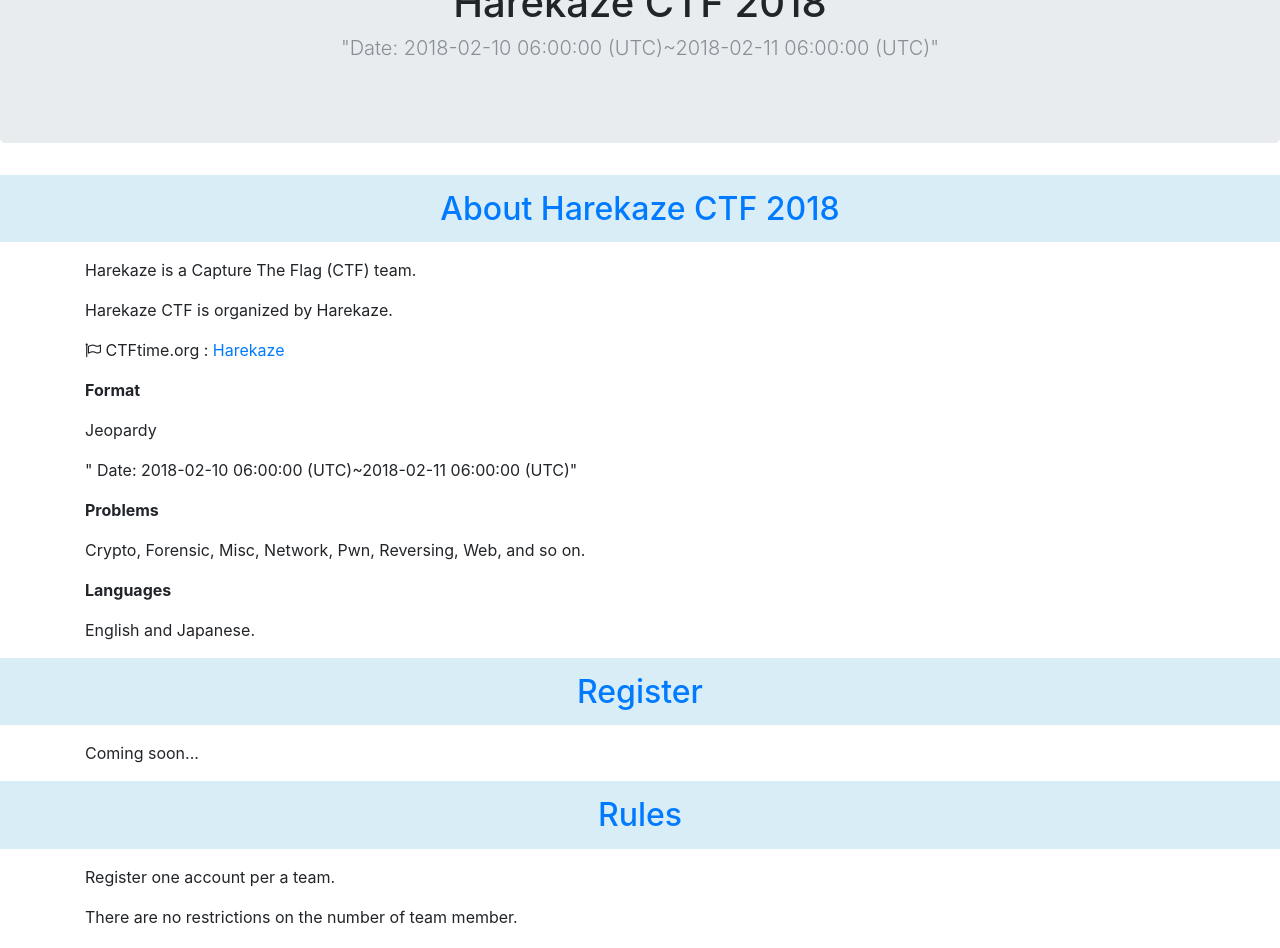
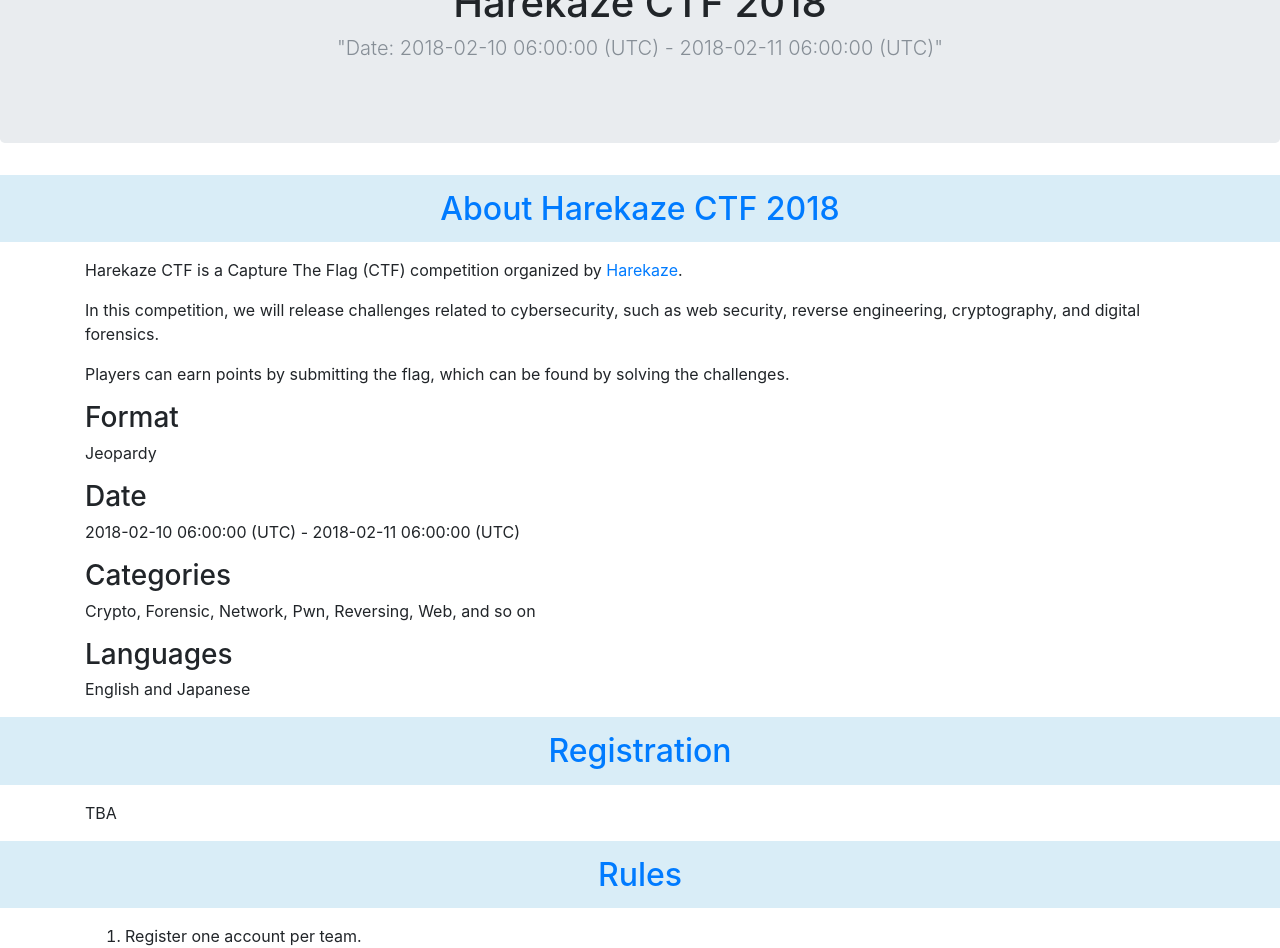
Before and after one commit to TeamHarekaze/TeamHarekaze.github.io, a Jekyll site: the page built from ctf.html, in a window 1280 px wide and 1400 px high, scrolled down 395 px. Shown: the top 948 px of the window. Built offline with Jekyll 4.4.1, drawn with Linux system fonts in a browser that asks for light colours; nearby versions of some CDN libraries; some of the changed text lies outside the part shown.

Commit message:
Update CTF informations

```diff
--- a/ctf-jp.html
+++ b/ctf-jp.html
@@ -26,7 +27,6 @@ title: Harekaze CTF 2018
     <p>Crypto, Forensic, Misc, Network, Pwn, Reversing, Web など</p>
     <h3>言語</h3>
     <p>日本語および英語</p>
-  </div>
   </div>
 </section>
 
@@ -91,7 +91,7 @@ title: Harekaze CTF 2018
     <header class="section-header">
       <h2 id="sponsors"><a href="#sponsors">スポンサー</a></h2>
     </header>
-    <a href="#"><img src="#" alt="さくらインターネット"></a>
+    <a href="#"><img src="/img/sponsors/sakura-internet.png" class="img-fluid" alt="さくらインターネット"></a>
   </div>
 </section>
 
--- a/ctf.html
+++ b/ctf.html
@@ -7,7 +7,7 @@ title: Harekaze CTF 2018
   <div class="container">
     <img src="img/favicon.png"></a>
     <h1 class="jumbotron-heading">Harekaze CTF 2018</h1>
-    <p class="lead text-muted">"Date: 2018-02-10 06:00:00 (UTC)~2018-02-11 06:00:00 (UTC)"</p>
+    <p class="lead text-muted">"Date: 2018-02-10 06:00:00 (UTC) - 2018-02-11 06:00:00 (UTC)"</p>
   </div>
 </section>
 
@@ -16,28 +16,26 @@ title: Harekaze CTF 2018
     <h2 id="about"><a href="#about">About Harekaze CTF 2018</a></h2>
   </header>
   <div class="container">
-    <p>Harekaze is a Capture The Flag (CTF) team.</p>
-    <p>Harekaze CTF is organized by Harekaze.</p>
-    <ul class="list-unstyled">
-      <li><i class="fa fa-flag-o" aria-hidden="true"></i> CTFtime.org : <a href="https://ctftime.org/team/29688">Harekaze</a></li>
-    </ul>
-    <p><b>Format</b></p>
+    <p>Harekaze CTF is a Capture The Flag (CTF) competition organized by <a href="//harekaze.com">Harekaze</a>.</p>
+    <p>In this competition, we will release challenges related to cybersecurity, such as web security, reverse engineering, cryptography, and digital forensics.</p>
+    <p>Players can earn points by submitting the flag, which can be found by solving the challenges.</p>
+    <h3>Format</h3>
     <p>Jeopardy</p>
-    <p>" Date: 2018-02-10 06:00:00 (UTC)~2018-02-11 06:00:00 (UTC)"</p>
-    <p><b>Problems</b></p>
-    <p>Crypto, Forensic, Misc, Network, Pwn, Reversing, Web, and so on.</p>
-    <p><b>Languages</b></p>
-    <p>English and Japanese.</p>
-  </div>
+    <h3>Date</h3>
+    <p>2018-02-10 06:00:00 (UTC) - 2018-02-11 06:00:00 (UTC)</p>
+    <h3>Categories</h3>
+    <p>Crypto, Forensic, Network, Pwn, Reversing, Web, and so on</p>
+    <h3>Languages</h3>
+    <p>English and Japanese</p>
   </div>
 </section>
 
 <section>
   <header class="section-header">
-    <h2 id="register"><a href="#register">Register</a></h2>
+    <h2 id="register"><a href="#register">Registration</a></h2>
   </header>
   <div class="container">
-    <p>Coming soon...</p>
+    <p>TBA</p>
   </div>
 </section>
 
@@ -46,9 +44,27 @@ title: Harekaze CTF 2018
     <h2 id="rules"><a href="#rules">Rules</a></h2>
   </header>
   <div class="container">
-    <p>Register one account per a team.</p>
-    <p>There are no restrictions on the number of team member.</p>
-    <p>Please do not attack other than the server given by the problem.</p>
+    <ol>
+      <li>Register one account per team.</li>
+      <li>There are no restrictions on the number of team members.</li>
+      <li>The flag format is <code>HarekazeCTF{example}</code> unless otherwise stated.</li>
+      <li>Violation of the rules may result in loss of points or disqualification.</li>
+      <li>If you have any questions, please feel free to contact us via <a href="#chat">our chat room</a>.</li>
+    </ol>
+  </div>
+</section>
+
+<section>
+  <header class="section-header">
+    <h2 id="prohibitions"><a href="#prohibitions">Prohibited matters</a></h2>
+  </header>
+  <div class="container">
+    <ol>
+      <li>To attack servers other than problem servers.</li>
+      <li>To attack other teams.</li>
+      <li>To share flags, solutions or hints with other teams.</li>
+      <li>To belong to multiple teams at the same time.</li>
+    </ol>
   </div>
 </section>
 
@@ -57,19 +73,7 @@ title: Harekaze CTF 2018
     <h2 id="chat"><a href="#chat">Chat</a></h2>
   </header>
   <div class="container">
-    <p>We are planning to adopt the Discord.</p>
-  </div>
-</section>
-
-<section class="jumbotron text-center">
-  <div class="container">
-    <header class="section-header">
-      <h2 id="sponsors"><a href="#sponsors">Sponsors</a></h2>
-    </header>
-      <p>Underconstruction...</p>
-      <img src=""></a>
-      <p>SAKURA internet</p>
-      <img src="foo"></a>
+    <p>TBA</p>
   </div>
 </section>
 
@@ -78,3 +82,12 @@ title: Harekaze CTF 2018
     <h2 id="contact"><a href="contact.html">Contact</a></h2>
   </header>
 </section>
+
+<section class="jumbotron text-center">
+  <div class="container">
+    <header class="section-header">
+      <h2 id="sponsors"><a href="#sponsors">Sponsors</a></h2>
+    </header>
+    <a href="#"><img src="/img/sponsors/sakura-internet.png" class="img-fluid" alt="SAKURA Internet Inc."></a>
+  </div>
+</section>
```
Also changed, not shown: other parts of ctf-jp.html (+2 -1 lines), img/sponsors/sakura-internet.png (added).
